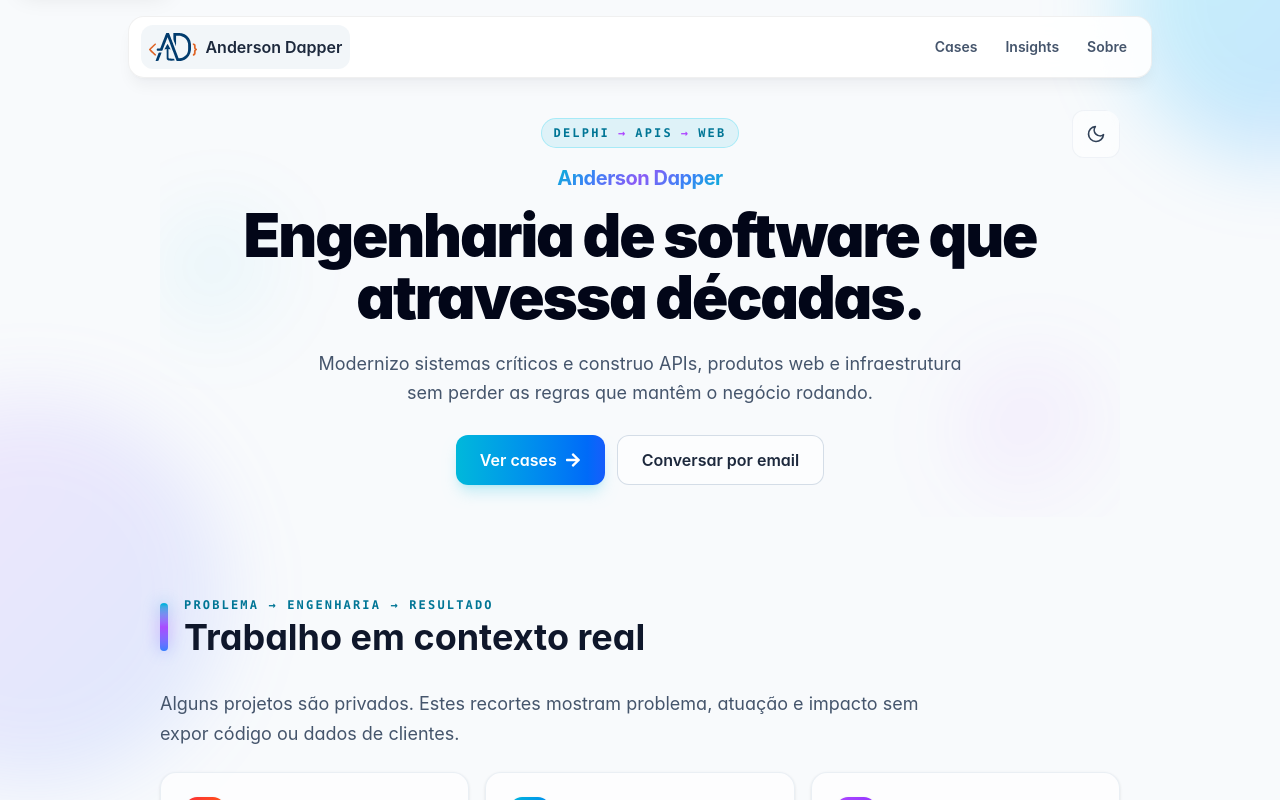
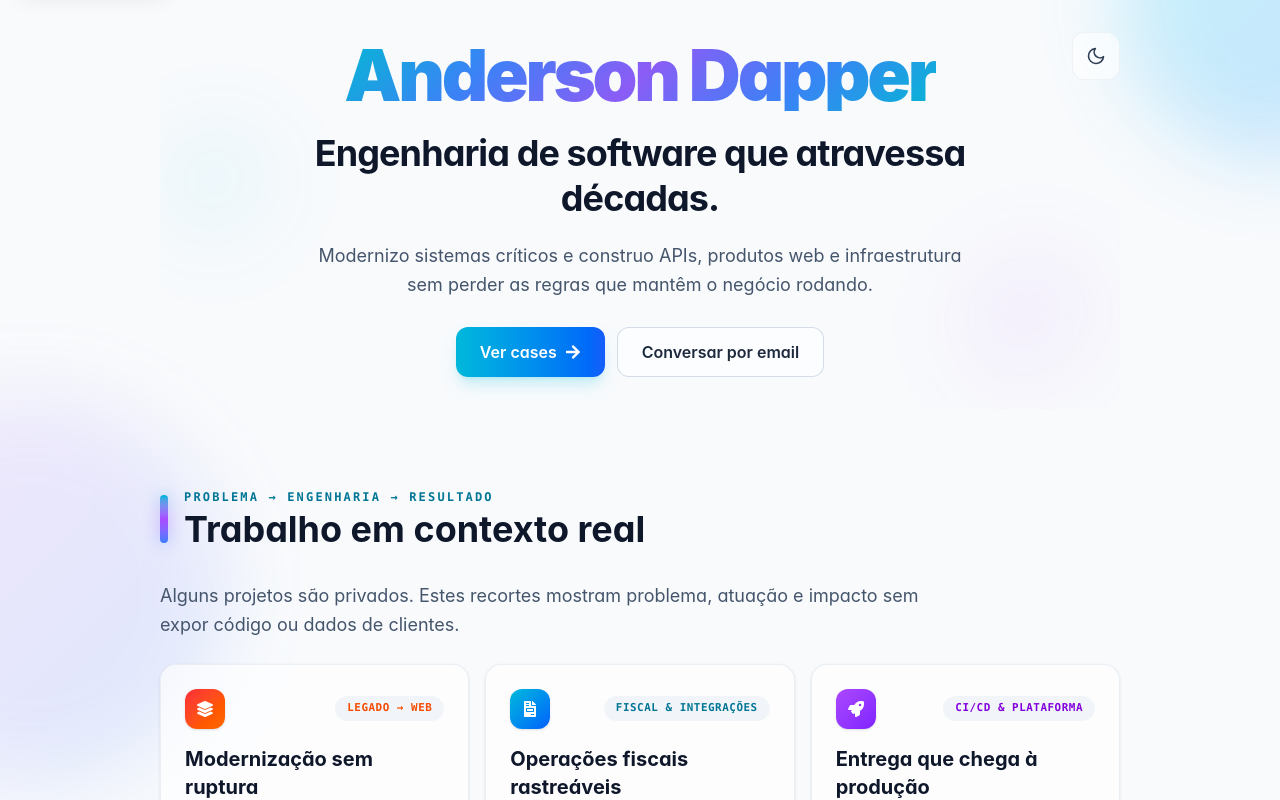
Before and after one commit to toppermitz/andersondapper, a Next.js app: page / in a window 1280 px wide. Shown: the top 800 px of the page. Built offline with nearby package versions, Linux system fonts and the light colour scheme.

Commit message:
fix: restaura protagonismo do nome no hero

```diff
--- a/src/app/globals.css
+++ b/src/app/globals.css
@@ -90,20 +90,6 @@ body {
   -webkit-background-clip: text;
   background-clip: text;
   -webkit-text-fill-color: transparent;
-}
-
-/* ========================================
-   GLASSMORPHISM
-   ======================================== */
-
-.glass {
-  background: rgba(255, 255, 255, 0.9);
-  border: 1px solid rgba(0, 0, 0, 0.06);
-}
-
-.dark .glass {
-  background: rgba(17, 24, 39, 0.9);
-  border: 1px solid rgba(255, 255, 255, 0.1);
 }
 
 /* ========================================
@@ -225,16 +211,6 @@ body {
 }
 
 @media (prefers-reduced-transparency: reduce) {
-  .glass {
-    -webkit-backdrop-filter: none;
-    backdrop-filter: none;
-    background: rgb(255, 255, 255);
-  }
-
-  .dark .glass {
-    background: rgb(15, 23, 42);
-  }
-
   .backdrop-blur-sm {
     -webkit-backdrop-filter: none !important;
     backdrop-filter: none !important;
@@ -242,14 +218,6 @@ body {
 }
 
 @media (prefers-contrast: more) {
-  .glass {
-    border-color: rgb(51, 65, 85);
-  }
-
-  .dark .glass {
-    border-color: rgb(203, 213, 225);
-  }
-
   *:focus-visible {
     outline-width: 3px;
   }
--- a/src/app/layout.tsx
+++ b/src/app/layout.tsx
@@ -1,7 +1,6 @@
 import './globals.css'
 import { Providers } from '../context/ThemeContext'
 import SiteAnalytics from '../components/SiteAnalytics'
-import SiteNav from '../components/SiteNav'
 import { Inter } from 'next/font/google'
 
 const inter = Inter({
@@ -135,7 +134,6 @@ export default function RootLayout({ children }: { children: React.ReactNode })
           </div>
 
           <div className="relative min-h-screen">
-            <SiteNav />
             <main
               id="conteudo-principal"
               tabIndex={-1}
--- a/src/components/Header.tsx
+++ b/src/components/Header.tsx
@@ -11,20 +11,12 @@ export default function Header() {
 
       <div className="relative z-10 flex flex-col items-center px-1 pb-4 pt-2 text-center sm:px-8 sm:pb-8">
         <div className="flex max-w-4xl flex-col items-center animate-fade-in-up">
-          <div className="mb-4 inline-flex items-center gap-2 rounded-full border border-cyan-400/25 bg-cyan-500/10 px-3 py-1.5 font-mono text-[0.68rem] font-semibold uppercase tracking-[0.18em] text-cyan-700 dark:text-cyan-300 sm:text-xs">
-            <span>Delphi</span>
-            <span aria-hidden="true" className="text-purple-500">→</span>
-            <span>APIs</span>
-            <span aria-hidden="true" className="text-purple-500">→</span>
-            <span>Web</span>
-          </div>
-
-          <p className="gradient-text-animated text-lg font-bold tracking-tight sm:text-xl">
+          <h1 className="gradient-text-animated text-[clamp(2.25rem,10vw,4.5rem)] font-black leading-[0.98] tracking-[-0.045em]">
             Anderson Dapper
+          </h1>
+          <p className="mt-5 max-w-3xl text-2xl font-bold leading-tight tracking-[-0.025em] text-slate-900 dark:text-slate-100 sm:text-3xl lg:text-4xl">
+            Engenharia de software que atravessa décadas.
           </p>
-          <h1 className="mt-3 max-w-4xl text-4xl font-black leading-[1.04] tracking-[-0.035em] text-slate-950 dark:text-white sm:text-5xl lg:text-6xl">
-            Engenharia de software que atravessa décadas.
-          </h1>
 
           <p className="mt-5 max-w-2xl text-base leading-relaxed text-slate-600 dark:text-slate-300 sm:text-lg">
             Modernizo sistemas críticos e construo APIs, produtos web e infraestrutura
--- a/src/components/SiteNav.tsx
+++ /dev/null
@@ -1,66 +0,0 @@
-'use client'
-
-import Image from 'next/image'
-import Link from 'next/link'
-import { usePathname } from 'next/navigation'
-
-const navigation = [
-  { href: '/cases', label: 'Cases' },
-  { href: '/insights', label: 'Insights' },
-  { href: '/about', label: 'Sobre' },
-]
-
-export default function SiteNav() {
-  const pathname = usePathname()
-
-  return (
-    <header className="sticky top-0 z-50 px-3 pt-3 sm:px-6 sm:pt-4">
-      <nav
-        aria-label="Navegação principal"
-        className="glass mx-auto flex max-w-5xl items-center gap-2 rounded-2xl p-2 shadow-lg shadow-slate-900/5 backdrop-blur-xl dark:shadow-black/20 sm:px-3"
-      >
-        <Link
-          href="/"
-          aria-label="Anderson Dapper — início"
-          aria-current={pathname === '/' ? 'page' : undefined}
-          className={`pressable flex min-h-11 shrink-0 items-center gap-2 rounded-xl px-2 font-semibold text-slate-800 focus-visible:outline-none focus-visible:ring-2 focus-visible:ring-cyan-500 dark:text-slate-100 ${
-            pathname === '/'
-              ? 'bg-slate-100/90 dark:bg-slate-800/90'
-              : 'hover:bg-slate-100/70 dark:hover:bg-slate-800/70'
-          }`}
-        >
-          <Image
-            src="/newlogotipo.svg"
-            alt=""
-            width={44}
-            height={26}
-            loading="eager"
-            className="h-7 w-auto dark:brightness-0 dark:invert"
-          />
-          <span className="hidden md:inline">Anderson Dapper</span>
-        </Link>
-
-        <div className="ml-auto flex min-w-0 items-center gap-1">
-          {navigation.map((item) => {
-            const isActive = pathname === item.href || pathname.startsWith(`${item.href}/`)
-
-            return (
-              <Link
-                key={item.href}
-                href={item.href}
-                aria-current={isActive ? 'page' : undefined}
-                className={`pressable inline-flex min-h-11 items-center rounded-xl px-2 text-[0.72rem] font-semibold focus-visible:outline-none focus-visible:ring-2 focus-visible:ring-cyan-500 sm:px-3 sm:text-sm ${
-                  isActive
-                    ? 'bg-slate-900 text-white shadow-sm dark:bg-white dark:text-slate-900'
-                    : 'text-slate-600 hover:bg-slate-100/70 hover:text-slate-950 dark:text-slate-300 dark:hover:bg-slate-800/70 dark:hover:text-white'
-                }`}
-              >
-                {item.label}
-              </Link>
-            )
-          })}
-        </div>
-      </nav>
-    </header>
-  )
-}
```
